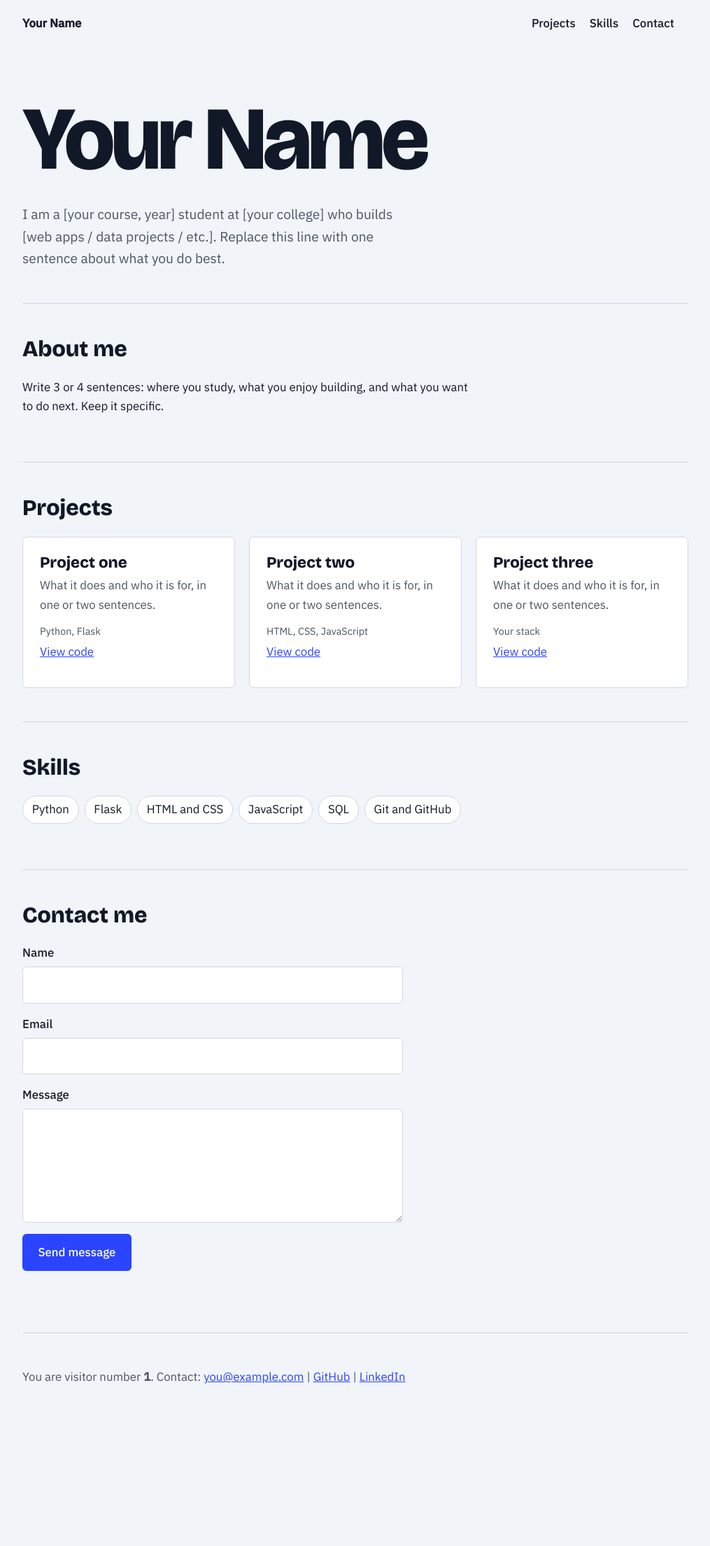
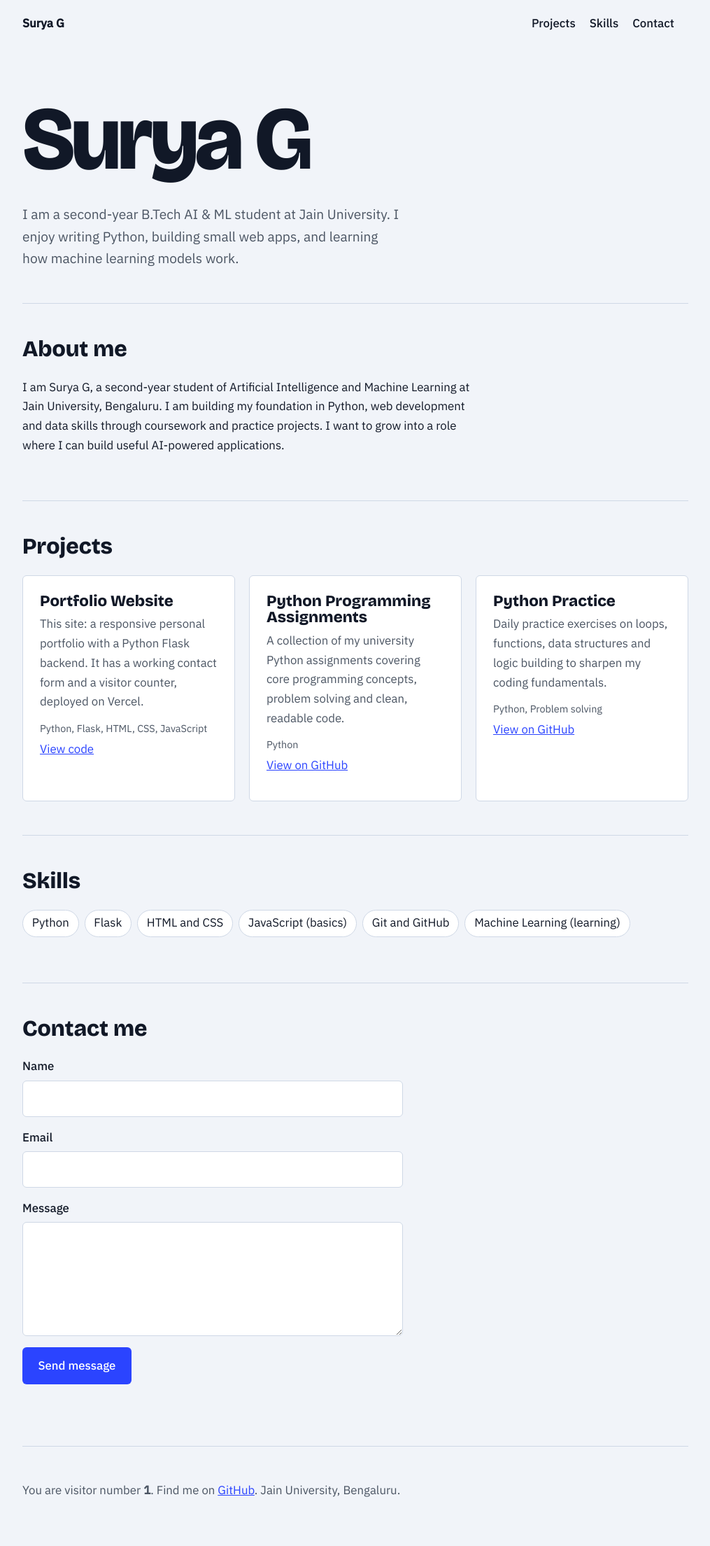
Before and after one commit to suryagunnam317/portfolio, a Flask app: page / in a window 1280 px wide. Shown: the whole page at 70% size, without its empty margins (132-1147 px from the left). Before the commit the page ends 1977 px from the top, so only its background shows below. Run offline with Flask 3, Linux system fonts and the light colour scheme; data comes from the database, SQL or seed files in the repository.

Commit message:
Add my details

```diff
--- a/portfolio/templates/index.html
+++ b/portfolio/templates/index.html
@@ -3,7 +3,7 @@
 <head>
 <meta charset="utf-8">
 <meta name="viewport" content="width=device-width, initial-scale=1">
-<title>Your Name | Portfolio</title>
+<title>Surya G | Portfolio</title>
 <link rel="preconnect" href="https://fonts.googleapis.com">
 <link href="https://fonts.googleapis.com/css2?family=Bricolage+Grotesque:opsz,wght@12..96,500;12..96,800&family=IBM+Plex+Sans:wght@400;500&display=swap" rel="stylesheet">
 <style>
@@ -44,32 +44,32 @@ footer{padding:2rem 0 3rem;border-top:1px solid var(--line);color:var(--muted)}
 <body>
 <div class="wrap">
 <nav aria-label="Main">
-  <strong>Your Name</strong>
+  <strong>Surya G</strong>
   <div><a href="#projects">Projects</a><a href="#skills">Skills</a><a href="#contact">Contact</a></div>
 </nav>
 
 <header class="hero">
-  <h1>Your Name</h1>
-  <p>I am a [your course, year] student at [your college] who builds [web apps / data projects / etc.]. Replace this line with one sentence about what you do best.</p>
+  <h1>Surya G</h1>
+  <p>I am a second-year B.Tech AI &amp; ML student at Jain University. I enjoy writing Python, building small web apps, and learning how machine learning models work.</p>
 </header>
 
 <section id="about">
   <h2>About me</h2>
-  <p style="max-width:40rem">Write 3 or 4 sentences: where you study, what you enjoy building, and what you want to do next. Keep it specific.</p>
+  <p style="max-width:40rem">I am Surya G, a second-year student of Artificial Intelligence and Machine Learning at Jain University, Bengaluru. I am building my foundation in Python, web development and data skills through coursework and practice projects. I want to grow into a role where I can build useful AI-powered applications.</p>
 </section>
 
 <section id="projects">
   <h2>Projects</h2>
   <div class="grid">
-    <article class="proj"><h3>Project one</h3><p>What it does and who it is for, in one or two sentences.</p><div class="tags">Python, Flask</div><p><a href="#">View code</a></p></article>
-    <article class="proj"><h3>Project two</h3><p>What it does and who it is for, in one or two sentences.</p><div class="tags">HTML, CSS, JavaScript</div><p><a href="#">View code</a></p></article>
-    <article class="proj"><h3>Project three</h3><p>What it does and who it is for, in one or two sentences.</p><div class="tags">Your stack</div><p><a href="#">View code</a></p></article>
+    <article class="proj"><h3>Portfolio Website</h3><p>This site: a responsive personal portfolio with a Python Flask backend. It has a working contact form and a visitor counter, deployed on Vercel.</p><div class="tags">Python, Flask, HTML, CSS, JavaScript</div><p><a href="https://github.com/suryagunnam317/portfolio">View code</a></p></article>
+    <article class="proj"><h3>Python Programming Assignments</h3><p>A collection of my university Python assignments covering core programming concepts, problem solving and clean, readable code.</p><div class="tags">Python</div><p><a href="https://github.com/suryagunnam317">View on GitHub</a></p></article>
+    <article class="proj"><h3>Python Practice</h3><p>Daily practice exercises on loops, functions, data structures and logic building to sharpen my coding fundamentals.</p><div class="tags">Python, Problem solving</div><p><a href="https://github.com/suryagunnam317">View on GitHub</a></p></article>
   </div>
 </section>
 
 <section id="skills">
   <h2>Skills</h2>
-  <ul class="skills"><li>Python</li><li>Flask</li><li>HTML and CSS</li><li>JavaScript</li><li>SQL</li><li>Git and GitHub</li></ul>
+  <ul class="skills"><li>Python</li><li>Flask</li><li>HTML and CSS</li><li>JavaScript (basics)</li><li>Git and GitHub</li><li>Machine Learning (learning)</li></ul>
 </section>
 
 <section id="contact">
@@ -84,7 +84,7 @@ footer{padding:2rem 0 3rem;border-top:1px solid var(--line);color:var(--muted)}
 </section>
 
 <footer>
-  <p>You are visitor number <strong>{{ visits }}</strong>. Contact: <a href="mailto:you@example.com">you@example.com</a> | <a href="https://github.com/yourname">GitHub</a> | <a href="https://linkedin.com/in/yourname">LinkedIn</a></p>
+  <p>You are visitor number <strong>{{ visits }}</strong>. Find me on <a href="https://github.com/suryagunnam317">GitHub</a>. Jain University, Bengaluru.</p>
 </footer>
 </div>
 
```
